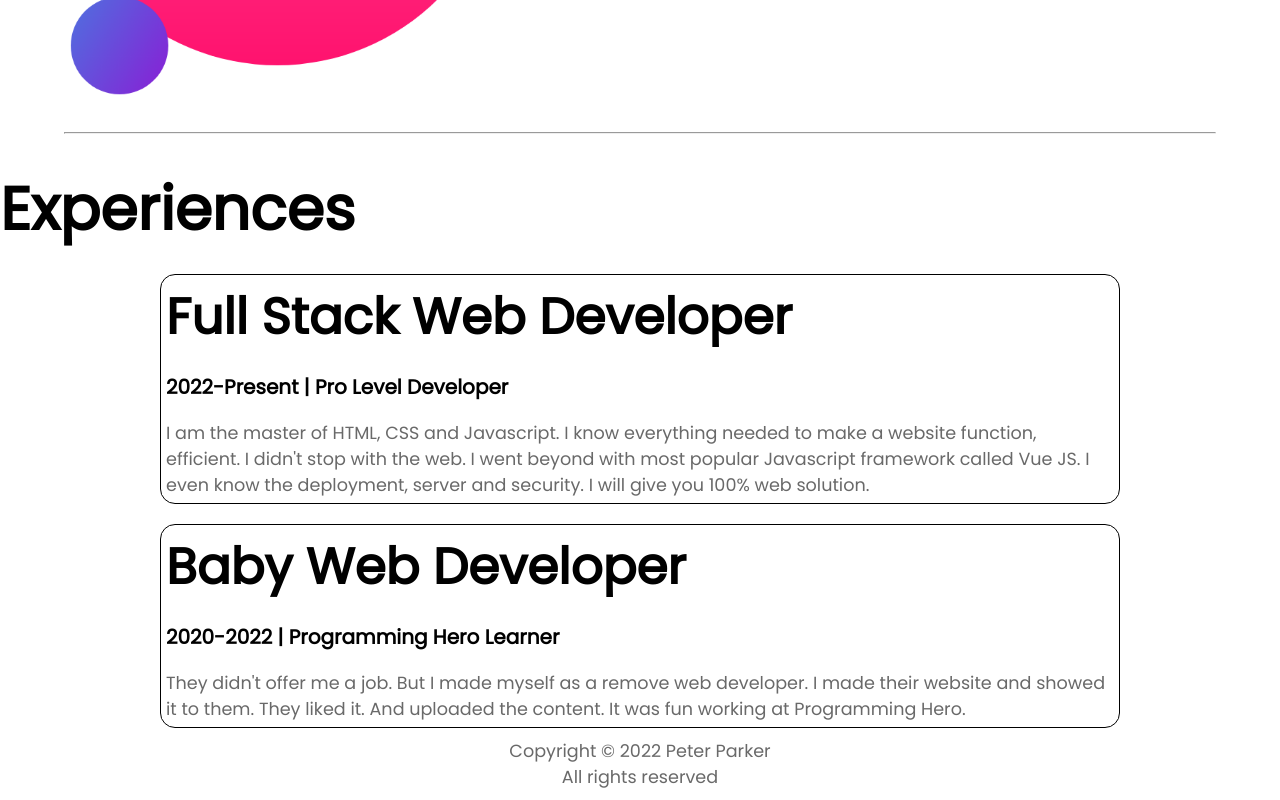
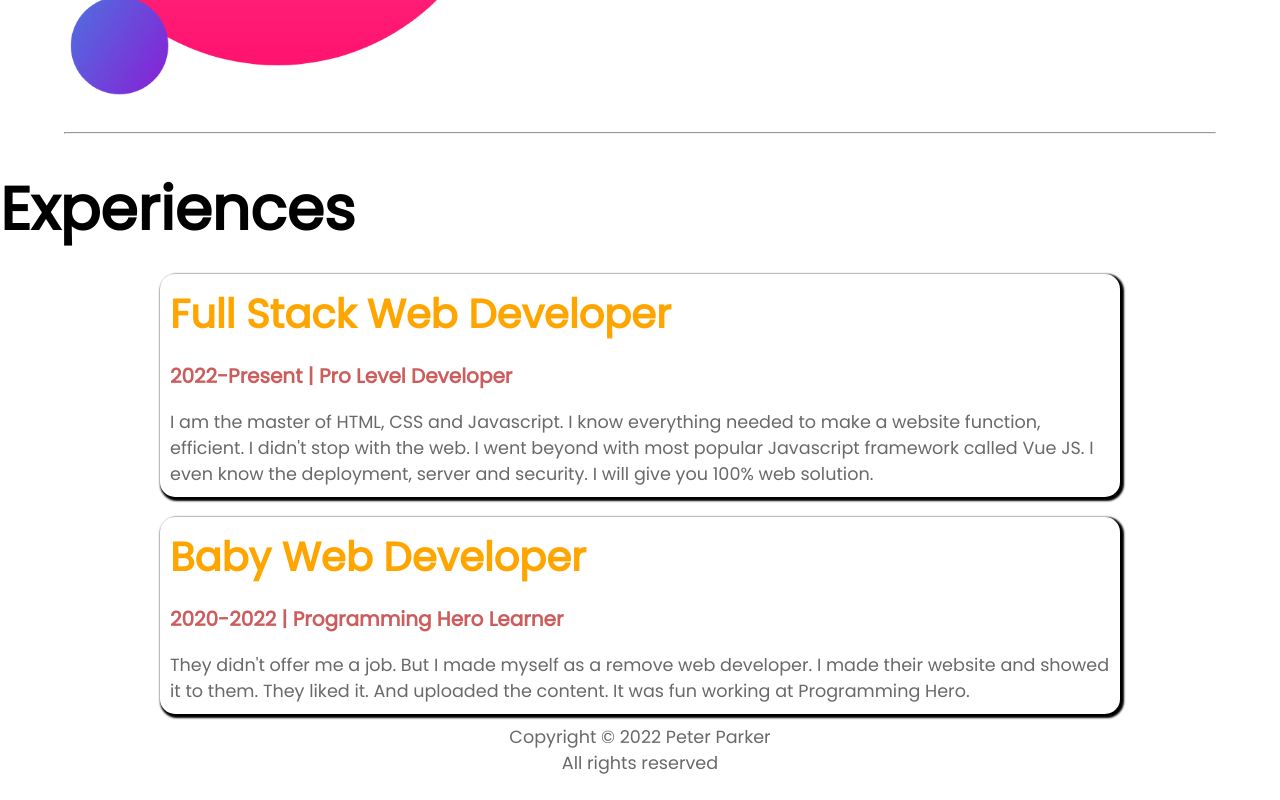
Before and after one commit to tasin000/project-portfolio, a plain HTML site: page index.html in a window 1280 px wide. Shown: the part 956-1756 px from the top of the page. Drawn offline with Linux system fonts and the light colour scheme.

Commit message:
last commit

```diff
--- a/style.css
+++ b/style.css
@@ -41,12 +41,6 @@ button {
   cursor: pointer;
 }
 
-h4 {
-  font-size: 20px;
-  line-height: 25px;
-  margin: 20px 0;
-}
-
 p {
   font-size: 1.1em;
   color: #696969;
@@ -57,7 +51,15 @@ h1 {
 }
 
 h2 {
-  font-size: 50px;
+  font-size: 40px;
+  color: orange;
+}
+
+h4 {
+  font-size: 20px;
+  line-height: 25px;
+  margin: 20px 0;
+  color: indianred;
 }
 
 hr{
@@ -106,10 +108,10 @@ hr{
 }
 
 .card{
-  border: 1px solid black;
   border-radius: 15px;
-  padding: 5px;
-  margin: 5px;
+  padding: 10px;
+  margin: 10px;
+  box-shadow: 2px 2px 2px 2px;
 }
 
 /* footer designing */
```
